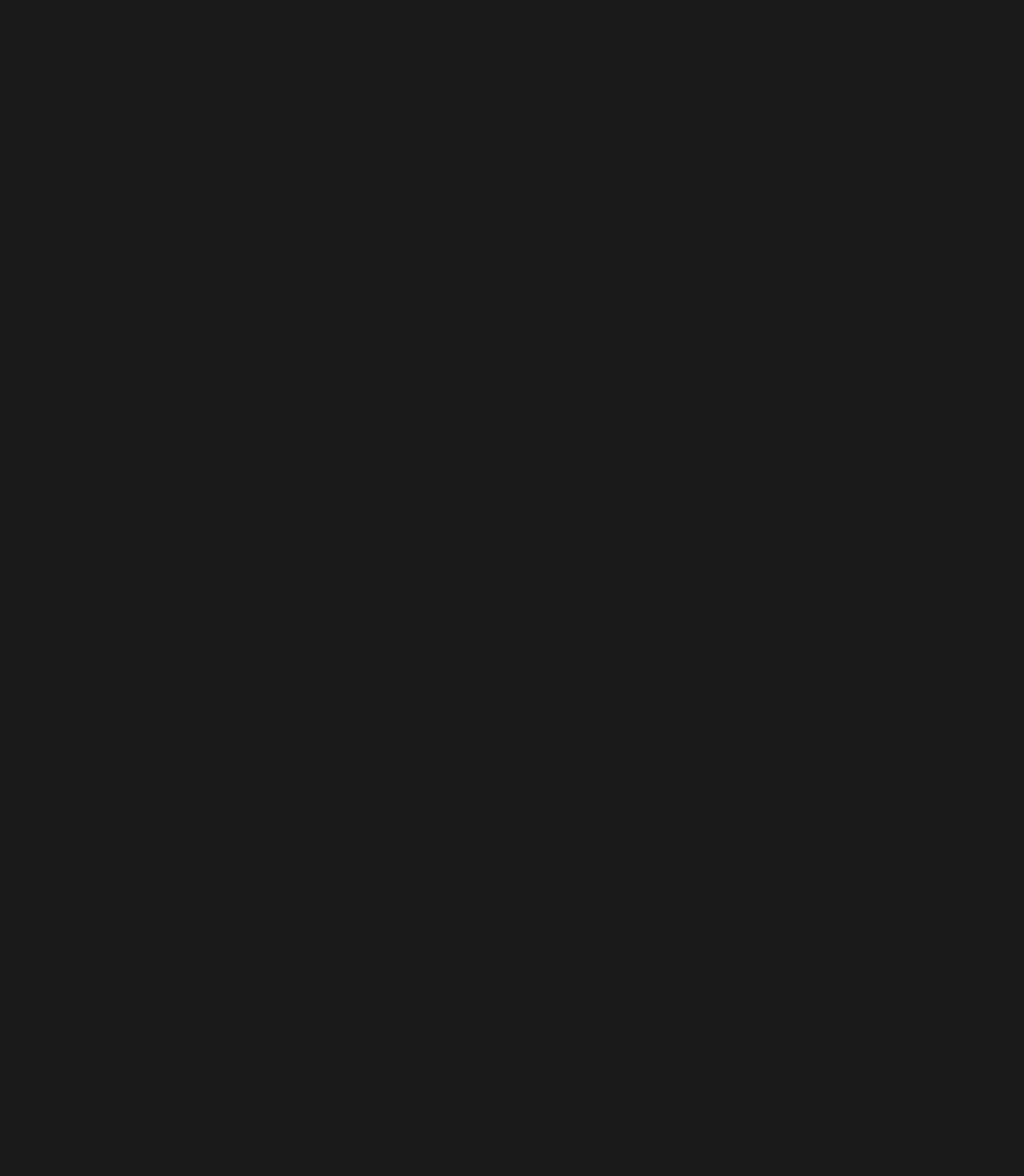
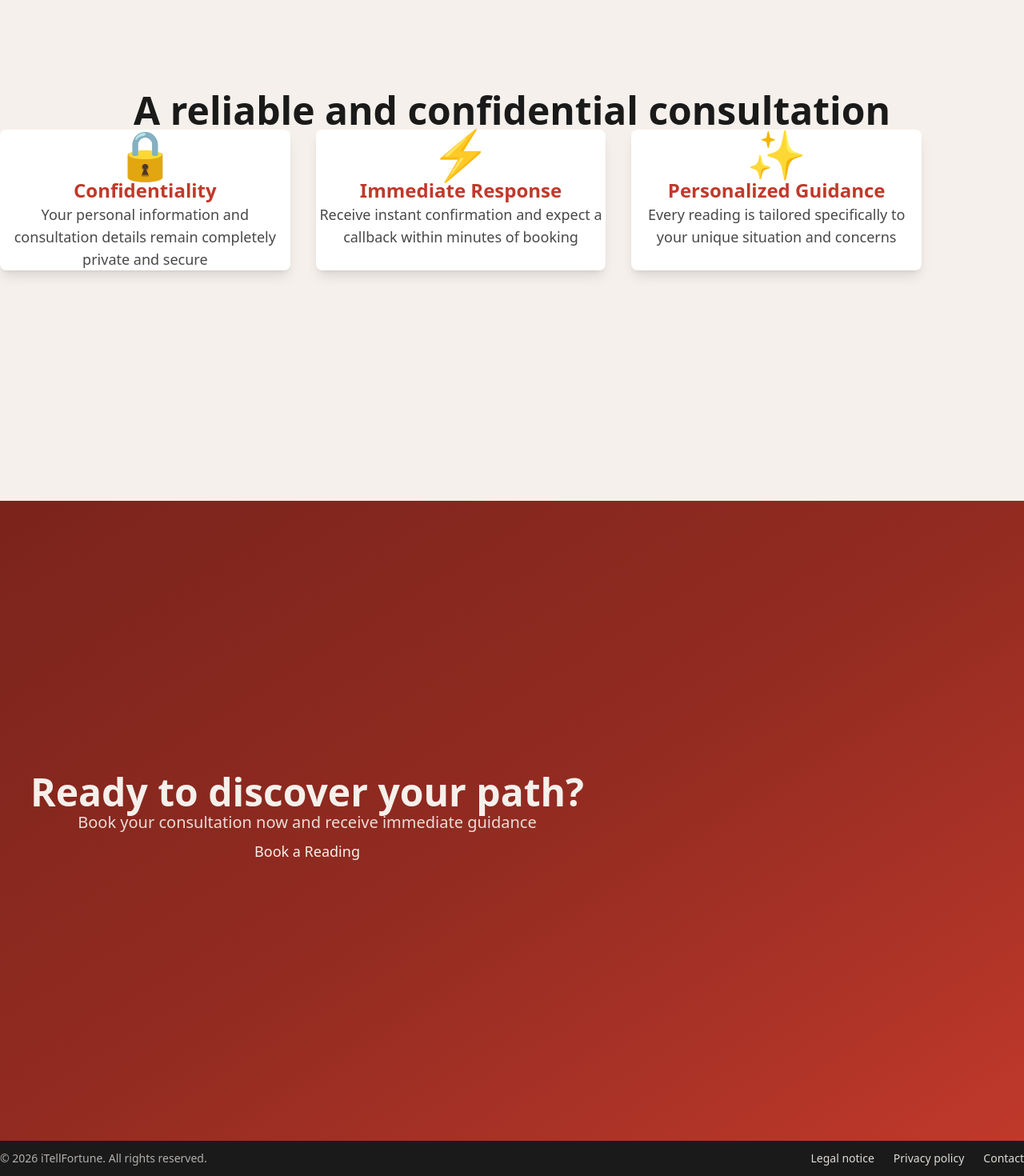
Before and after one commit to jamiul-islam/fortune-teller, a Next.js app: page / in a window 1280 px wide. Shown: the part 2574-4044 px from the top of the page at 80% size. Before the commit the page ends 2400 px from the top, so only its background shows below. Built offline with nearby package versions, Linux system fonts and the light colour scheme; no server answers.

Commit message:
feat: add TrustSection, FinalCTA, Footer and assemble landing page
- TrustSection: 3 trust indicators with icons, 100vh
- FinalCTASection: "Book a Reading" button
- FooterSection: legal/privacy/contact links
- All sections assembled in app/page.tsx

```diff
--- a/app/layout.tsx
+++ b/app/layout.tsx
@@ -1,5 +1,6 @@
 import type { Metadata } from "next";
 import "./globals.css";
+import FooterSection from "@/components/sections/FooterSection";
 
 export const metadata: Metadata = {
   title: "iTellFortune",
@@ -13,7 +14,10 @@
 }>) {
   return (
     <html lang="en">
-      <body>{children}</body>
+      <body>
+        {children}
+        <FooterSection />
+      </body>
     </html>
   );
 }
--- a/app/page.tsx
+++ b/app/page.tsx
@@ -3,11 +3,13 @@
 import HeroSection from "@/components/sections/HeroSection";
 import ConsultationCategoriesSection from "@/components/sections/ConsultationCategoriesSection";
 import SocialProofSection from "@/components/sections/SocialProofSection";
+import TrustSection from "@/components/sections/TrustSection";
+import FinalCTASection from "@/components/sections/FinalCTASection";
 
 export default function Home() {
   const handleCtaClick = () => {
-    // Scroll to booking section or handle CTA action
-    console.log("CTA clicked");
+    // TODO: Implement Calendly inline embed modal/section
+    console.log("CTA clicked - Book a Reading");
   };
 
   return (
@@ -18,6 +20,8 @@
       />
       <ConsultationCategoriesSection />
       <SocialProofSection />
+      <TrustSection />
+      <FinalCTASection onCtaClick={handleCtaClick} />
     </main>
   );
 }
--- /dev/null
+++ b/components/sections/FinalCTASection.tsx
@@ -0,0 +1,40 @@
+"use client";
+
+import React from "react";
+import * as motion from "motion/react-client";
+import SectionWrapper from "@/components/ui/SectionWrapper";
+import Button from "@/components/ui/Button";
+
+interface FinalCTASectionProps {
+  onCtaClick: () => void;
+}
+
+export default function FinalCTASection({ onCtaClick }: FinalCTASectionProps) {
+  return (
+    <SectionWrapper className="flex items-center justify-center bg-gradient-to-br from-[#7b241c] via-[#922b21] to-[#c0392b]">
+      <div className="container mx-auto px-4 text-center">
+        <motion.div
+          initial={{ opacity: 0, scale: 0.95 }}
+          whileInView={{ opacity: 1, scale: 1 }}
+          viewport={{ once: true, margin: "-100px" }}
+          transition={{ duration: 0.8 }}
+          className="max-w-3xl mx-auto"
+        >
+          <h2 className="text-3xl md:text-4xl lg:text-5xl font-bold text-[#f5f0eb] mb-6">
+            Ready to discover your path?
+          </h2>
+          <p className="text-lg md:text-xl text-[#f5f0eb]/90 mb-12">
+            Book your consultation now and receive immediate guidance
+          </p>
+          <Button
+            variant="primary"
+            onClick={onCtaClick}
+            className="text-lg px-8 py-4 bg-[#f5f0eb] text-[#c0392b] hover:bg-[#f5f0eb]/90"
+          >
+            Book a Reading
+          </Button>
+        </motion.div>
+      </div>
+    </SectionWrapper>
+  );
+}
--- /dev/null
+++ b/components/sections/FooterSection.tsx
@@ -0,0 +1,51 @@
+import React from "react";
+import Link from "next/link";
+
+interface FooterLink {
+  id: string;
+  label: string;
+  href: string;
+}
+
+const footerLinks: FooterLink[] = [
+  {
+    id: "legal",
+    label: "Legal notice",
+    href: "/legal",
+  },
+  {
+    id: "privacy",
+    label: "Privacy policy",
+    href: "/privacy",
+  },
+  {
+    id: "contact",
+    label: "Contact",
+    href: "/contact",
+  },
+];
+
+export default function FooterSection() {
+  return (
+    <footer className="w-full bg-[#1a1a1a] text-[#f5f0eb] py-8">
+      <div className="container mx-auto px-4">
+        <div className="flex flex-col md:flex-row items-center justify-between gap-4">
+          <p className="text-sm text-[#f5f0eb]/70">
+            © {new Date().getFullYear()} iTellFortune. All rights reserved.
+          </p>
+          <nav className="flex flex-wrap items-center justify-center gap-6">
+            {footerLinks.map((link) => (
+              <Link
+                key={link.id}
+                href={link.href}
+                className="text-sm text-[#f5f0eb]/90 hover:text-[#c0392b] transition-colors duration-200 min-w-[44px] min-h-[44px] flex items-center justify-center"
+              >
+                {link.label}
+              </Link>
+            ))}
+          </nav>
+        </div>
+      </div>
+    </footer>
+  );
+}
--- /dev/null
+++ b/components/sections/TrustSection.tsx
@@ -0,0 +1,78 @@
+"use client";
+
+import React from "react";
+import * as motion from "motion/react-client";
+import SectionWrapper from "@/components/ui/SectionWrapper";
+
+interface TrustIndicator {
+  id: string;
+  icon: string;
+  title: string;
+  description: string;
+}
+
+const trustIndicators: TrustIndicator[] = [
+  {
+    id: "confidentiality",
+    icon: "🔒",
+    title: "Confidentiality",
+    description:
+      "Your personal information and consultation details remain completely private and secure",
+  },
+  {
+    id: "immediate-response",
+    icon: "⚡",
+    title: "Immediate Response",
+    description:
+      "Receive instant confirmation and expect a callback within minutes of booking",
+  },
+  {
+    id: "personalized-guidance",
+    icon: "✨",
+    title: "Personalized Guidance",
+    description:
+      "Every reading is tailored specifically to your unique situation and concerns",
+  },
+];
+
+export default function TrustSection() {
+  return (
+    <SectionWrapper className="flex items-center justify-center bg-[#f5f0eb]">
+      <div className="container mx-auto px-4 py-16">
+        <motion.h2
+          initial={{ opacity: 0, y: 20 }}
+          whileInView={{ opacity: 1, y: 0 }}
+          viewport={{ once: true, margin: "-100px" }}
+          transition={{ duration: 0.6 }}
+          className="text-3xl md:text-4xl lg:text-5xl font-bold text-center text-[#1a1a1a] mb-16"
+        >
+          A reliable and confidential consultation
+        </motion.h2>
+
+        <div className="grid grid-cols-1 md:grid-cols-3 gap-8 max-w-6xl mx-auto">
+          {trustIndicators.map((indicator, index) => (
+            <motion.div
+              key={indicator.id}
+              initial={{ opacity: 0, y: 30 }}
+              whileInView={{ opacity: 1, y: 0 }}
+              viewport={{ once: true, margin: "-100px" }}
+              transition={{
+                duration: 0.6,
+                delay: index * 0.2,
+              }}
+              className="flex flex-col items-center text-center p-8 bg-white rounded-lg shadow-lg hover:shadow-xl transition-shadow duration-300"
+            >
+              <div className="text-6xl mb-6">{indicator.icon}</div>
+              <h3 className="text-xl md:text-2xl font-semibold text-[#c0392b] mb-4">
+                {indicator.title}
+              </h3>
+              <p className="text-base md:text-lg text-[#1a1a1a]/80">
+                {indicator.description}
+              </p>
+            </motion.div>
+          ))}
+        </div>
+      </div>
+    </SectionWrapper>
+  );
+}
```
